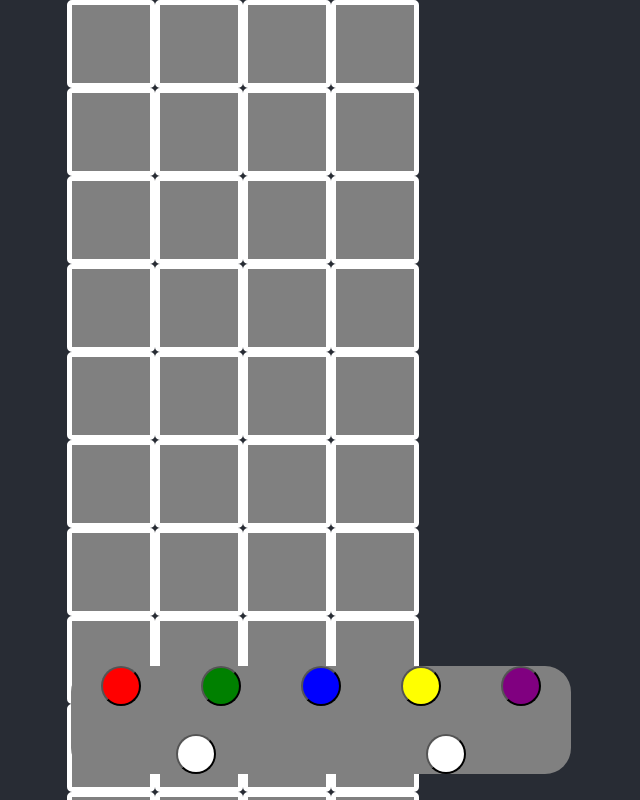
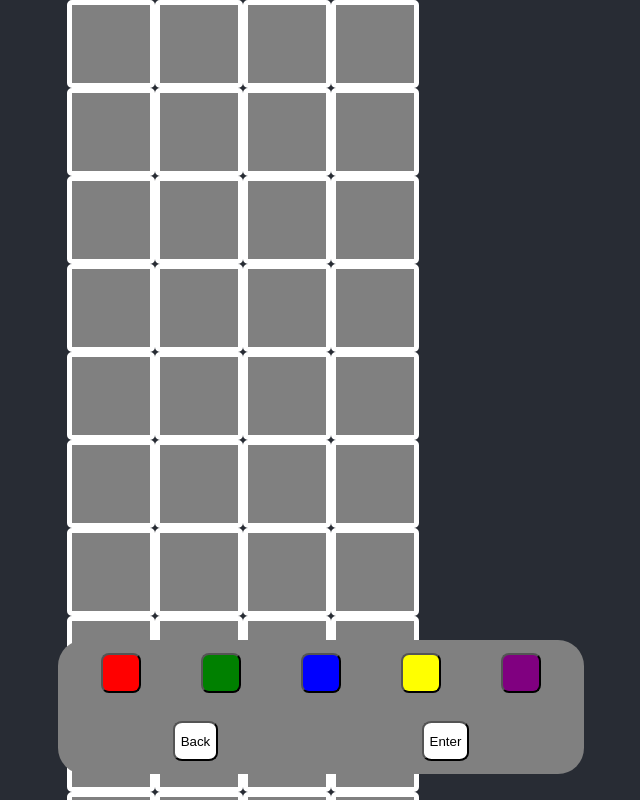
Before and after one commit to briggySmalls/mastermind, a React (Create React App) app: page / in a window 1280 px wide. Shown: the top 800 px of the page, without its empty margins (319-959 px from the left). Built offline with nearby package versions, Linux system fonts and the light colour scheme.

Commit message:
Minor keyboard styling improvements

```diff
--- a/src/mastermind/Keyboard.tsx
+++ b/src/mastermind/Keyboard.tsx
@@ -19,6 +19,7 @@ const KeyBoardContainer = styled.div`
   background-color: grey;
   width: 80vw;
   max-width: 500px;
+  padding: 0.5em;
 `
 
 const KeyBoardRow = styled.hr`
@@ -28,13 +29,13 @@ const KeyBoardRow = styled.hr`
 
 const Key = styled.button`
   display: inline-block;
-  width: 3em;
   height: 3em;
-  border-radius: 50%;
+  border-radius: 20%;
 `
 
 const ColourKey = styled(Key)<{colour: Colour}>`
   background-color: ${props => props.colour};
+  width: 3em;
 `
 
 const SubmitKey = styled(Key)`
@@ -72,8 +73,8 @@ function Slice({ codeLength, updateGuess, submitGuess }: KeyboardProps) {
           <ColourKey colour={c} onClick={e => handleColourSubmit(c)} />
         )}
         <KeyBoardRow />
-        <SubmitKey onClick={e => handleColourRemove()} />
-        <SubmitKey onClick={e => handleSubmit()} />
+        <SubmitKey onClick={e => handleColourRemove()}>Back</SubmitKey>
+        <SubmitKey onClick={e => handleSubmit()} >Enter</SubmitKey>
     </KeyBoardContainer>
   )
 }
```
